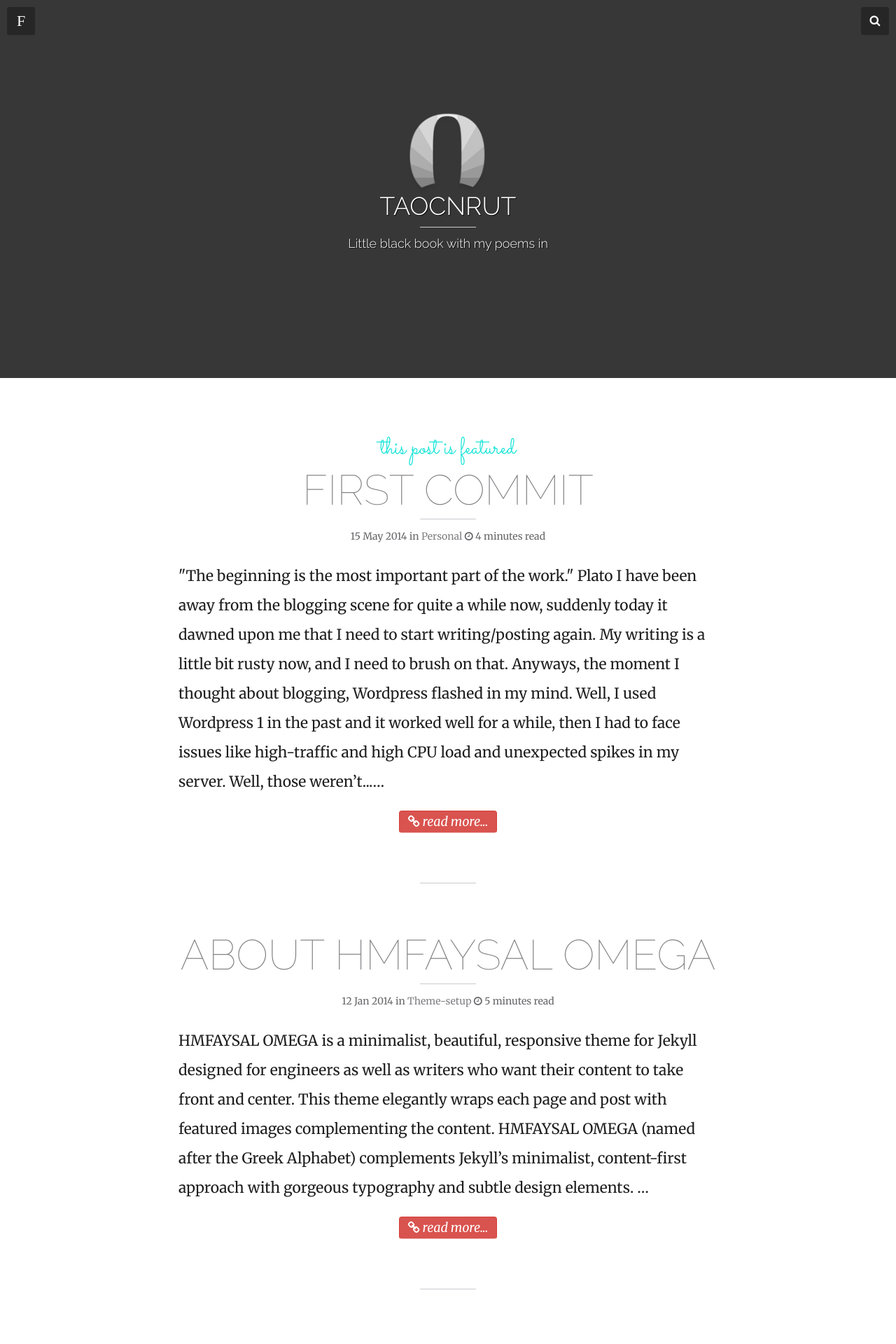
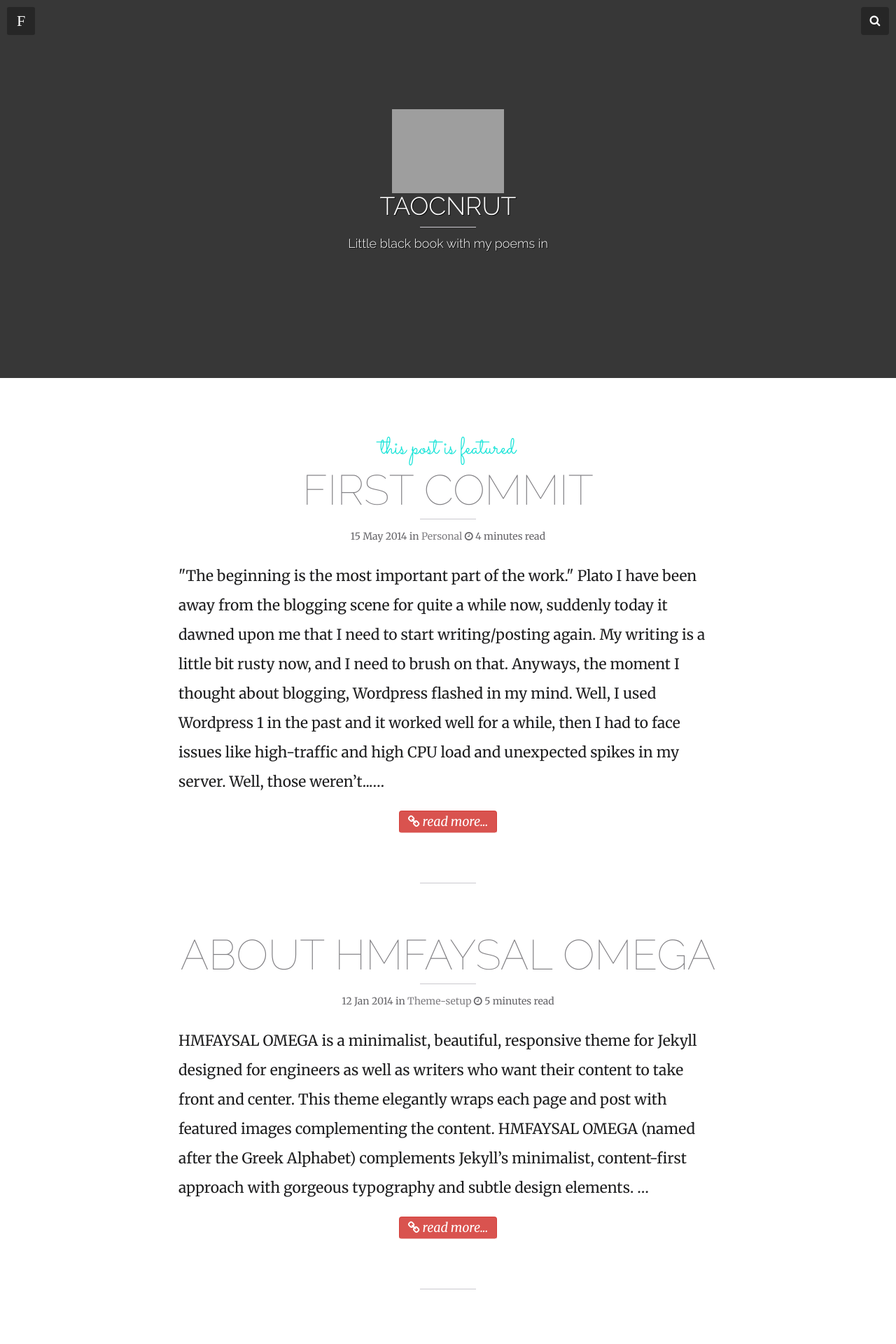
Before and after one commit to taocnrut/taocnrut.github.io, a Jekyll site: the page built from index.html, in a window 1280 px wide. Shown: the top 1920 px of the page at 70% size. Built offline with Jekyll 4.4.1, drawn with Linux system fonts in a browser that asks for light colours; nearby versions of some CDN libraries; the list of posts is cut into pages by our own code.

Commit message:
Update 2014-11-21 091647

```diff
--- a/_config.yml
+++ b/_config.yml
@@ -1,6 +1,6 @@
 title:            TAOCNRUT
 description:      "Little black book with my poems in"
-logo:             omikron.png
+logo:             taocnrut.png
 disqus_shortname: taocnrut
 # Assign a default image for your site's header and footer
 default_bg:       header_background.jpg
```
